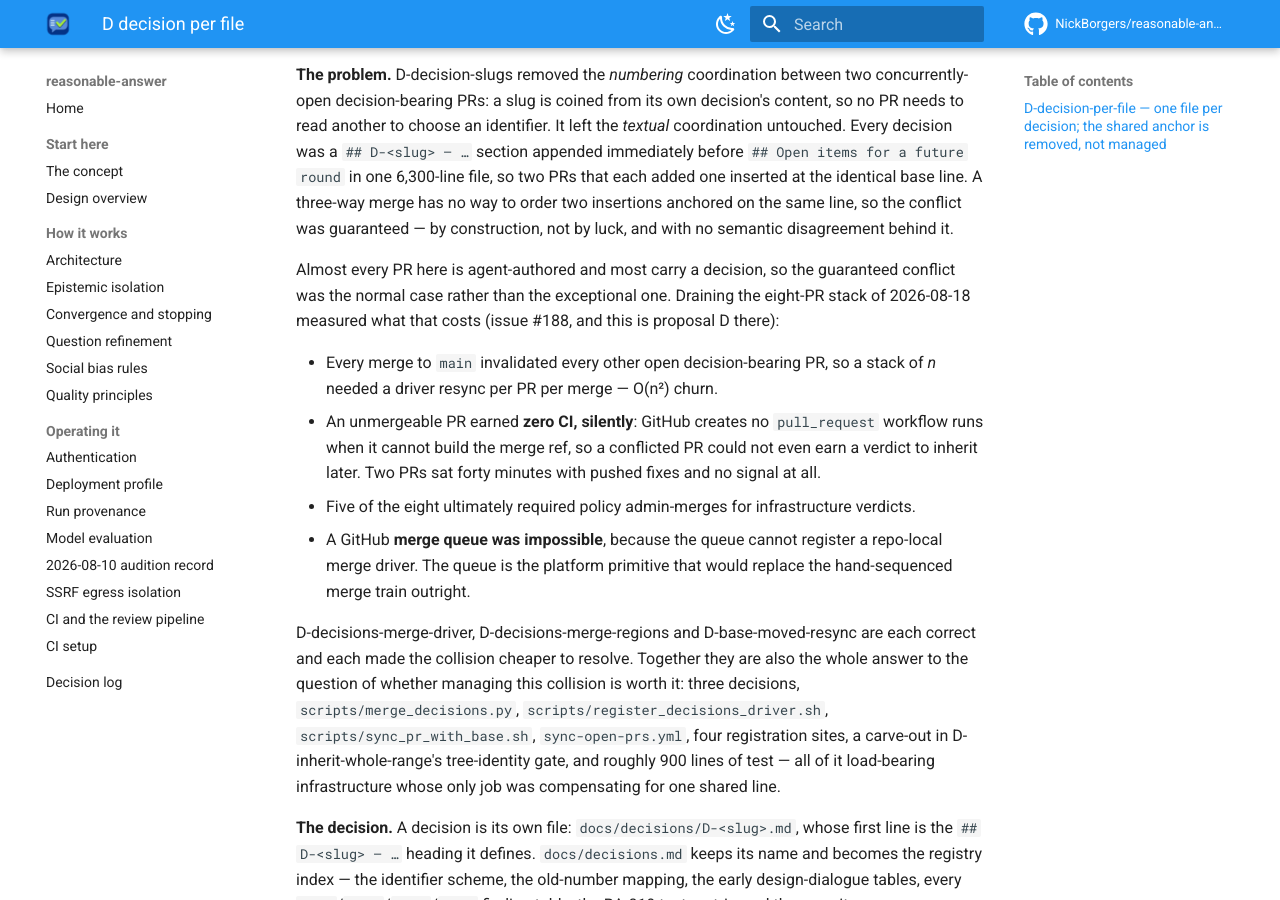
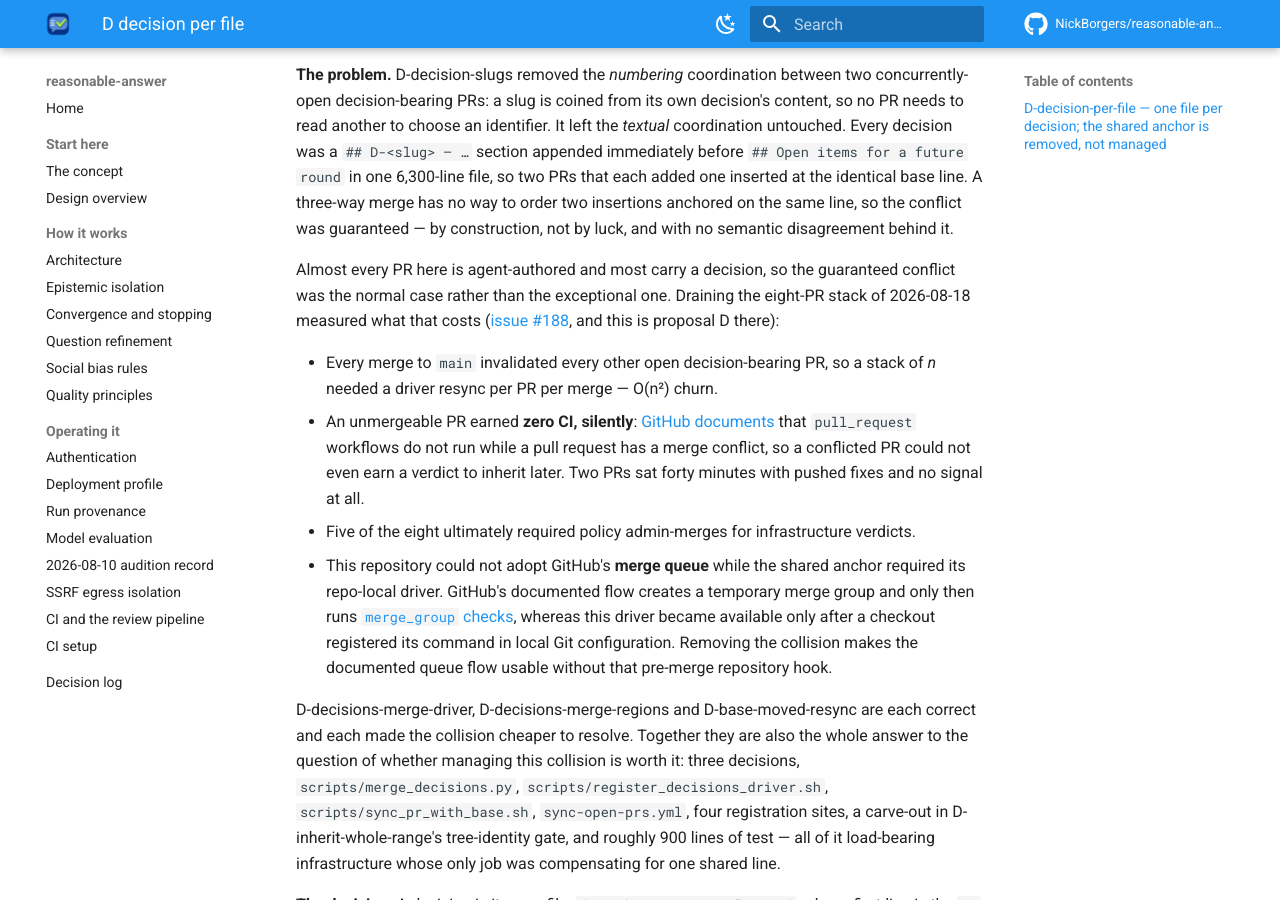
Before and after one commit to NickBorgers/reasonable-answer, an MkDocs documentation site: the page built from docs/decisions/D-decision-per-file.md, in a window 1280 px wide and 900 px high, scrolled down 322 px. Built offline with MkDocs 1.6.1 and Material for MkDocs 9.7.7, drawn with Linux system fonts in a browser that asks for light colours; comment, search, counter and statistics services are not loaded.

Commit message:
fix: address reviewer findings (cycle 1, cold)
Addressed both blockers. The decision now links the contemporaneous stack post-mortem and official GitHub documentation, and narrows the merge-queue statement to the repository's documented driver mechanics. The validator tests now cover duplicate slugs appearing only in two index-table rows, including per-form counts. All 1,633 offline tests and Ruff pass.

Addressed:
  - quality/qual-claim-unsupported-1
  - test/test-dup-table-only-1

```diff
--- a/docs/decisions/D-decision-per-file.md
+++ b/docs/decisions/D-decision-per-file.md
@@ -15,17 +15,20 @@ by construction, not by luck, and with no semantic disagreement behind it.
 
 Almost every PR here is agent-authored and most carry a decision, so the guaranteed conflict was the
 normal case rather than the exceptional one. Draining the eight-PR stack of 2026-08-18 measured what
-that costs (issue #188, and this is proposal D there):
+that costs ([issue #188][stack-post-mortem], and this is proposal D there):
 
 - Every merge to `main` invalidated every other open decision-bearing PR, so a stack of *n* needed a
   driver resync per PR per merge — O(n²) churn.
-- An unmergeable PR earned **zero CI, silently**: GitHub creates no `pull_request` workflow runs when
-  it cannot build the merge ref, so a conflicted PR could not even earn a verdict to inherit later.
-  Two PRs sat forty minutes with pushed fixes and no signal at all.
+- An unmergeable PR earned **zero CI, silently**: [GitHub documents][pull-request-conflicts] that
+  `pull_request` workflows do not run while a pull request has a merge conflict, so a conflicted PR
+  could not even earn a verdict to inherit later. Two PRs sat forty minutes with pushed fixes and no
+  signal at all.
 - Five of the eight ultimately required policy admin-merges for infrastructure verdicts.
-- A GitHub **merge queue was impossible**, because the queue cannot register a repo-local merge
-  driver. The queue is the platform primitive that would replace the hand-sequenced merge train
-  outright.
+- This repository could not adopt GitHub's **merge queue** while the shared anchor required its
+  repo-local driver. GitHub's documented flow creates a temporary merge group and only then runs
+  [`merge_group` checks][merge-queue-checks], whereas this driver became available only after a
+  checkout registered its command in local Git configuration. Removing the collision makes the
+  documented queue flow usable without that pre-merge repository hook.
 
 D-decisions-merge-driver, D-decisions-merge-regions and D-base-moved-resync are each correct and each
 made the collision cheaper to resolve. Together they are also the whole answer to the question of
@@ -33,6 +36,10 @@ whether managing this collision is worth it: three decisions, `scripts/merge_dec
 `scripts/register_decisions_driver.sh`, `scripts/sync_pr_with_base.sh`, `sync-open-prs.yml`, four
 registration sites, a carve-out in D-inherit-whole-range's tree-identity gate, and roughly 900 lines
 of test — all of it load-bearing infrastructure whose only job was compensating for one shared line.
+
+[stack-post-mortem]: https://github.com/NickBorgers/reasonable-answer/issues/188
+[pull-request-conflicts]: https://docs.github.com/en/actions/reference/workflows-and-actions/events-that-trigger-workflows#pull_request
+[merge-queue-checks]: https://docs.github.com/en/repositories/configuring-branches-and-merges-in-your-repository/configuring-pull-request-merges/managing-a-merge-queue#triggering-merge-group-checks-with-github-actions
 
 **The decision.** A decision is its own file: `docs/decisions/D-<slug>.md`, whose first line is the
 `## D-<slug> — …` heading it defines. `docs/decisions.md` keeps its name and becomes the registry
```
Also changed, not shown: 1 other file.
